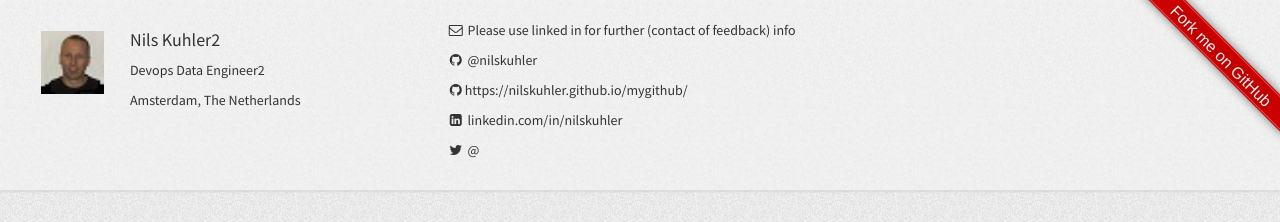
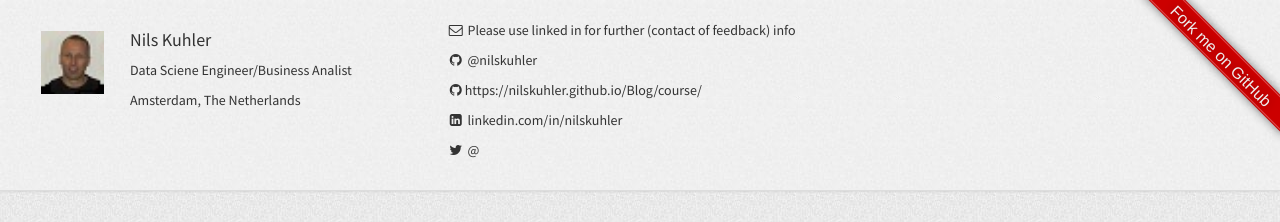
Before and after one commit to NilsKuhler/resumecard, a Jekyll site: the page built from index.html, in a window 1280 px wide and 900 px high. Shown: the top 222 px of the window. Built offline with Jekyll 4.4.1, drawn with Linux system fonts in a browser that asks for light colours; nearby versions of some CDN libraries; some of the changed text lies outside the part shown.

Commit message:
Update _config.yml

```diff
--- a/_config.yml
+++ b/_config.yml
@@ -19,17 +19,18 @@ exclude: [vendor]
 
 # Author settings
 author:
-  name: Nils Kuhler2
-  title: Devops Data Engineer2
+  name: Nils Kuhler
+  title: Data Sciene Engineer/Business Analist
   address: Amsterdam, The Netherlands
   email: Please use linked in for further (contact of feedback) info
+  linkedin: nilskuhler
   link: https://nilskuhler.github.io/mygithub/
-  weibo:
+  link: https://nilskuhler.github.io/Blog/course/
+# weibo:
   github: nilskuhler
-  linkedin: nilskuhler
-  twitter:
+# twitter:
   gavatar: /resumecard/assets/img/foto.jpg
-  stackoverflow:
+# stackoverflow:
 #  stackoverflow: 4582127
 # NK 11 oct Added Summary field.
 # Issue: Could not find a quick solution to print a multiline text \n does not work /n in -line or text fields
```
